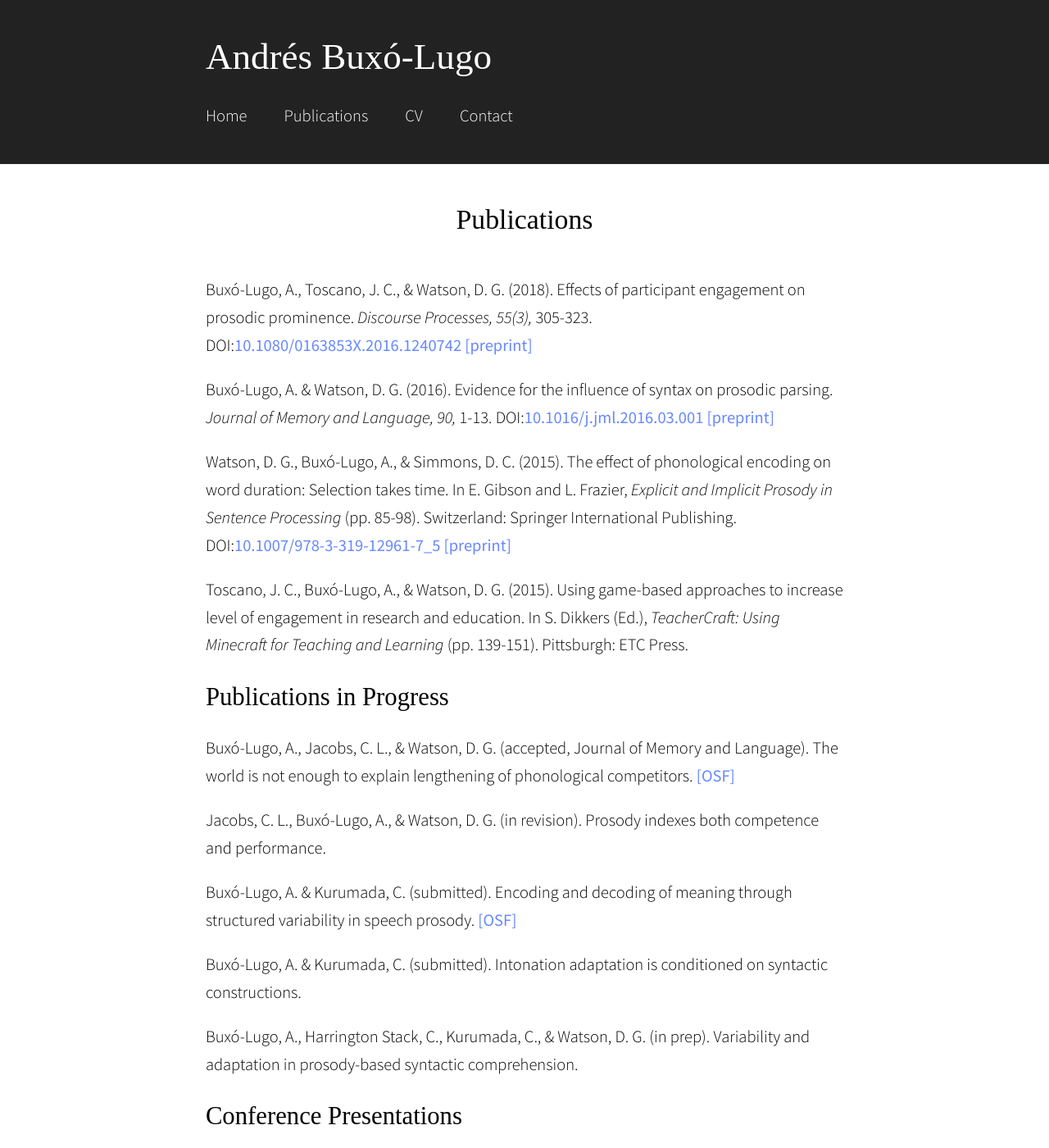
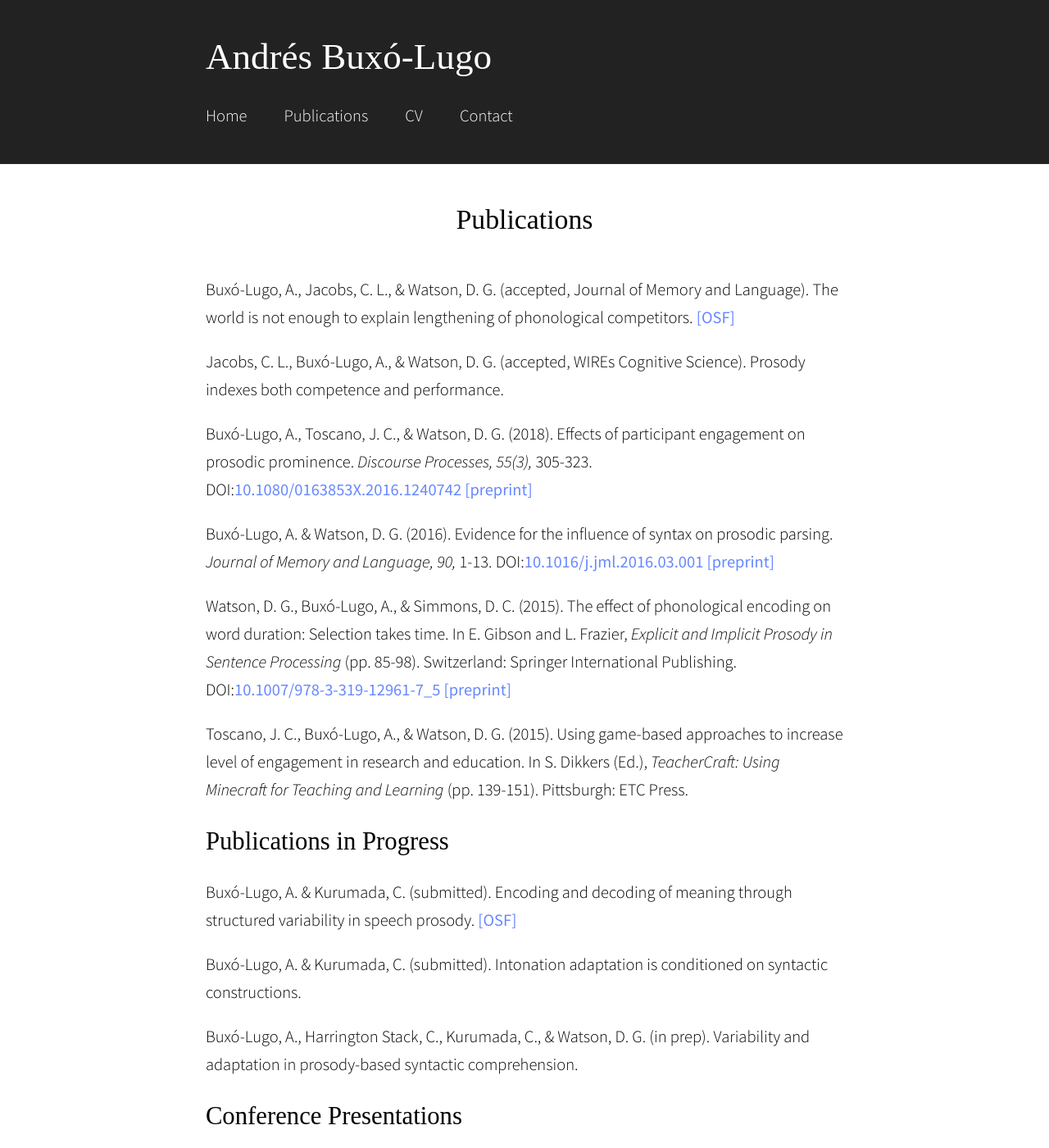
Before and after one commit to abuxolugo/abuxolugo.github.io, a Jekyll site: the page built from publications.md, in a window 1280 px wide and 1400 px high. Shown: the whole window at 82% size. Built offline with Jekyll 4.4.1, drawn with Linux system fonts in a browser that asks for light colours; some web fonts are replaced; some of the changed lines change nothing that is shown.

Commit message:
Update publications.md

```diff
--- a/publications.md
+++ b/publications.md
@@ -3,6 +3,10 @@ layout: default
 title: Publications
 permalink: /publications/
 ---
+
+Buxó-Lugo, A., Jacobs, C. L., & Watson, D. G. (accepted, Journal of Memory and Language). The world is not enough to explain lengthening of phonological competitors. [[OSF]](https://osf.io/ef5wu/)
+
+Jacobs, C. L., Buxó-Lugo, A., & Watson, D. G. (accepted, WIREs Cognitive Science). Prosody indexes both competence and performance.
 
 Buxó-Lugo, A., Toscano, J. C., & Watson, D. G. (2018). Effects of participant engagement on prosodic prominence. *Discourse Processes, 55(3),* 305-323. DOI:[10.1080/0163853X.2016.1240742](https://doi.org/10.1080/0163853X.2016.1240742) [[preprint]]({{site.baseurl}}/assets/Minecraft_Preprint.pdf)
 
@@ -13,10 +17,6 @@ Watson, D. G., Buxó-Lugo, A., & Simmons, D. C. (2015). The effect of phonologic
 Toscano, J. C., Buxó-Lugo, A., & Watson, D. G. (2015). Using game-based approaches to increase level of engagement in research and education. In S. Dikkers (Ed.), *TeacherCraft: Using Minecraft for Teaching and Learning* (pp. 139-151). Pittsburgh: ETC Press.
 
 ## Publications in Progress
-
-Buxó-Lugo, A., Jacobs, C. L., & Watson, D. G. (accepted, Journal of Memory and Language). The world is not enough to explain lengthening of phonological competitors. [[OSF]](https://osf.io/ef5wu/)
-
-Jacobs, C. L., Buxó-Lugo, A., & Watson, D. G. (in revision). Prosody indexes both competence and performance.
 
 Buxó-Lugo, A. & Kurumada, C. (submitted). Encoding and decoding of meaning through structured variability in speech prosody. [[OSF]](https://psyarxiv.com/9y7xj/)
 
```
